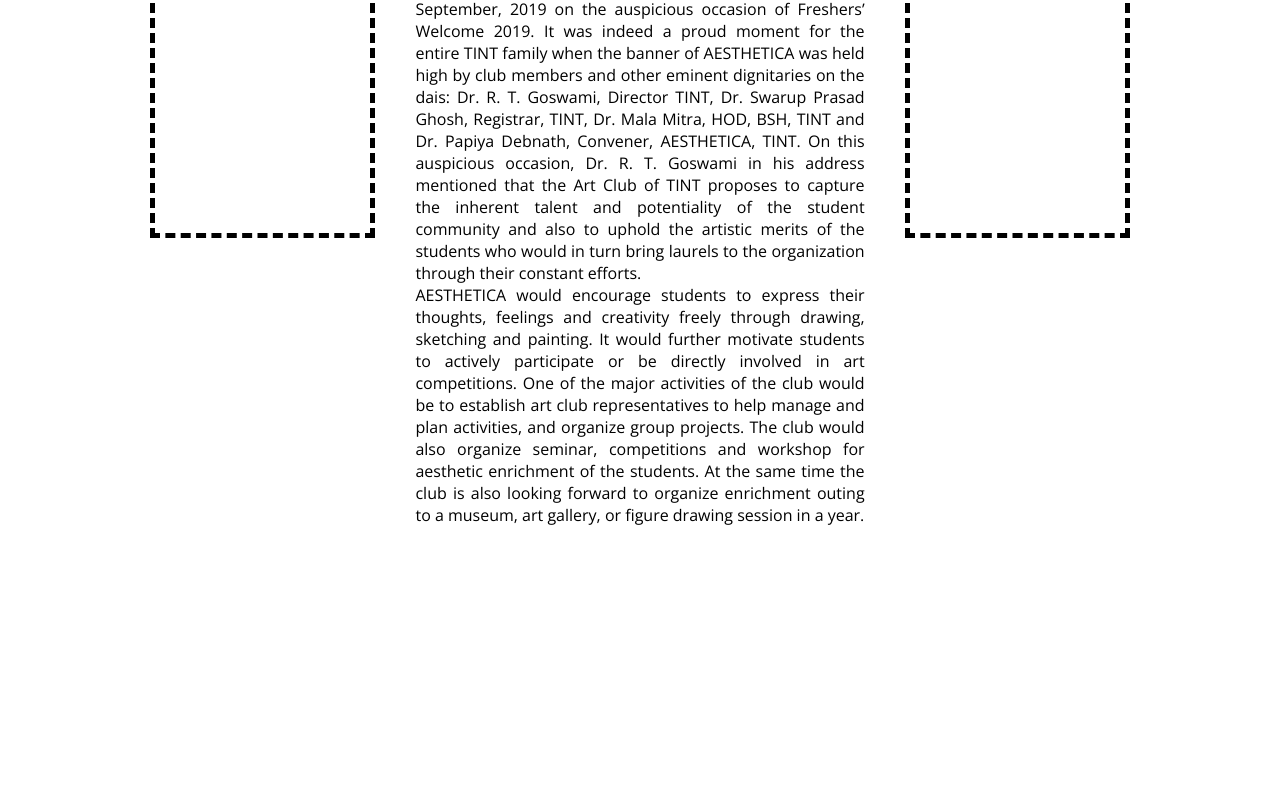
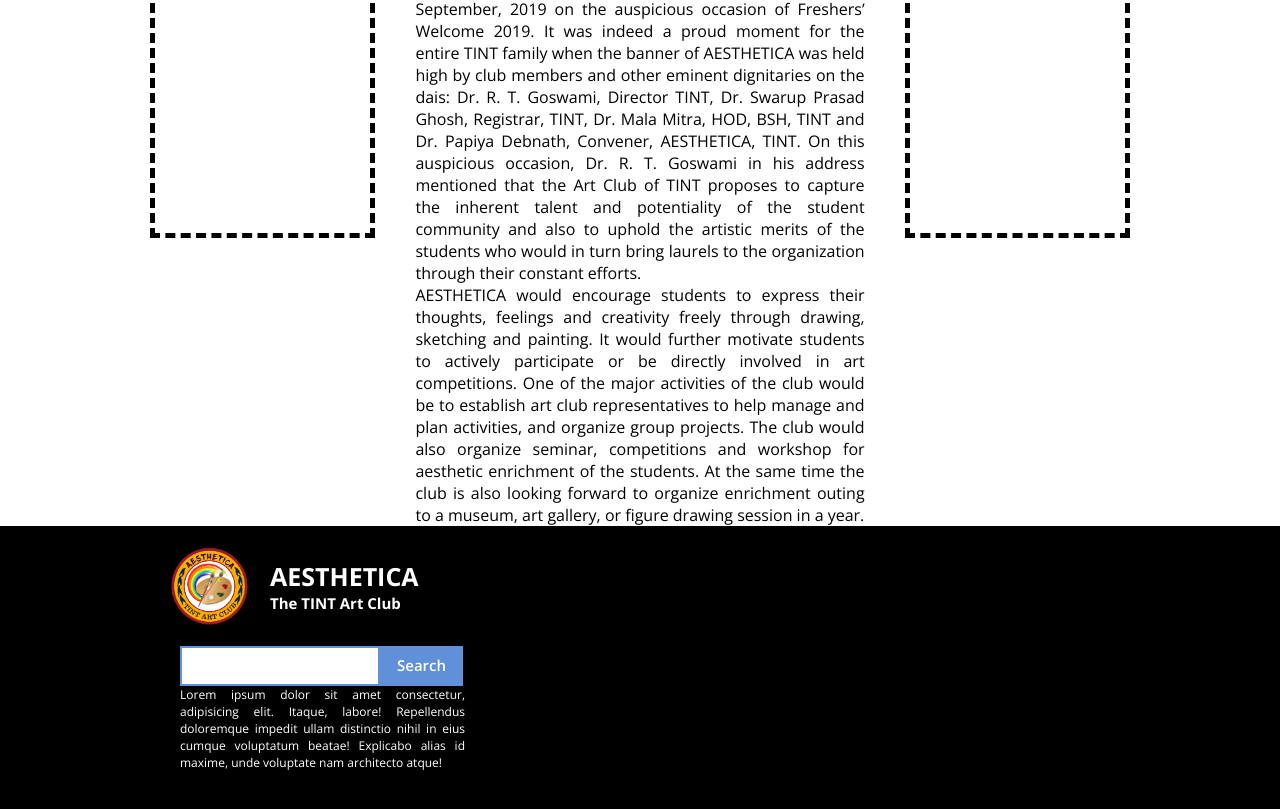
Before and after one commit to Arpan54/CollegeProject, a React (Vite) app: page /ArtClub in a window 1280 px wide. Shown: the part 347-1156 px from the top of the page. Before the commit the page ends 873 px from the top, so only its background shows below. Built offline with nearby package versions, Linux system fonts and the light colour scheme.

Commit message:
eighth commit

```diff
--- a/package.json
+++ b/package.json
@@ -10,7 +10,7 @@
     "preview": "vite preview"
   },
   "dependencies": {
-    "bootstrap": "^5.3.2",
+    "bootstrap": "^5.3.3",
     "react": "^18.2.0",
     "react-dom": "^18.2.0",
     "react-icons": "^5.0.1",
--- a/src/components/DropDown/ArtClub.jsx
+++ b/src/components/DropDown/ArtClub.jsx
@@ -36,18 +36,114 @@
               artistic merits of the students who would in turn bring laurels to
               the organization through their constant efforts.
             </p>
-            <p>AESTHETICA would encourage students to express their thoughts, feelings and creativity freely through drawing, sketching and painting. It would further motivate students to actively participate or be directly involved in art competitions. One of the major activities of the club would be to establish art club representatives to help manage and plan activities, and organize group projects. The club would also organize seminar, competitions and workshop for aesthetic enrichment of the students. At the same time the club is also looking forward to organize enrichment outing to a museum, art gallery, or figure drawing session in a year.</p>
+            <p>
+              AESTHETICA would encourage students to express their thoughts,
+              feelings and creativity freely through drawing, sketching and
+              painting. It would further motivate students to actively
+              participate or be directly involved in art competitions. One of
+              the major activities of the club would be to establish art club
+              representatives to help manage and plan activities, and organize
+              group projects. The club would also organize seminar, competitions
+              and workshop for aesthetic enrichment of the students. At the same
+              time the club is also looking forward to organize enrichment
+              outing to a museum, art gallery, or figure drawing session in a
+              year.
+            </p>
           </div>
           <div className="right">
             <h3>Notices</h3>
           </div>
         </SecContainer>
       </Container>
+
+      <Footer>
+        <div className="left">
+          <div className="leftLogo">
+            <img src="../ArtClubLogo.png" alt="" />
+            <div className="text">
+              <h4>AESTHETICA</h4>
+              <h5>The TINT Art Club</h5>
+            </div>
+          </div>
+          <div className="searchBar">
+            <form action="#">
+              <input type="text" />
+              <button className="btn" type="submit">
+                Search
+              </button>
+            </form>
+          </div>
+          <p>Lorem ipsum dolor sit amet consectetur, adipisicing elit. Itaque, labore! Repellendus doloremque impedit ullam distinctio nihil in eius cumque voluptatum beatae! Explicabo alias id maxime, unde voluptate nam architecto atque!</p>
+        </div>
+      </Footer>
     </>
   );
 };
 
 export default ArtClub;
+
+const Footer = styled.div`
+  position: relative;
+  bottom: 0;
+  background-color: black;
+  height: 400px;
+  width: 100%;
+
+  p{
+    color: white;
+    margin: 0pc 150px 0px 180px;
+    font-size: 12px;
+    width: 285px;
+    text-align: justify;
+  }
+  .searchBar {
+    justify-content: center;
+    margin: 0pc 180px 0px 180px;
+
+    form {
+      align-items: center;
+      input {
+        height: 40px;
+        width: 200px;
+        /* border-radius: 5px; */
+        border: 2px solid #6090D8;
+
+        /* margin-right: 10px; */
+      }
+
+      button {
+        background-color: #6090D8;
+        color: white;
+        padding: 7px 15px 9px 15px;
+        /* border-radius: 5px; */
+        border: 2px solid #6090D8;
+        cursor: pointer;
+        font-weight: 600;
+        font-size: 15px;
+
+        &:hover {
+          background-color: #3a6ebd;
+        }
+      }
+    }
+  }
+  .leftLogo {
+    width: 120px;
+    height: 120px;
+    margin: 0pc 150px 0px 150px;
+    display: flex;
+    align-items: center;
+
+    h4 {
+      color: white;
+      font-size: 25px;
+    }
+    h5 {
+      color: white;
+      font-size: 15px;
+    }
+  }
+`;
 
 const Container = styled.div`
   margin: 0pc 150px 0px 150px;
@@ -70,14 +166,13 @@
     /* background-color: #b1b1b1; */
 
     border: 5px dashed black;
-
   }
-  .mid{
+  .mid {
     width: 50%;
-    span{
+    span {
       font-weight: 550;
     }
-    p{
+    p {
       font-weight: 300;
       text-align: justify;
     }
@@ -90,7 +185,7 @@
     border: 5px dashed black;
   }
 
-  h3{
+  h3 {
     font-size: 30px;
     text-align: center;
     color: #484848;
```
Also changed, not shown: 1 other file (tests, documents, lock files or other folders).
